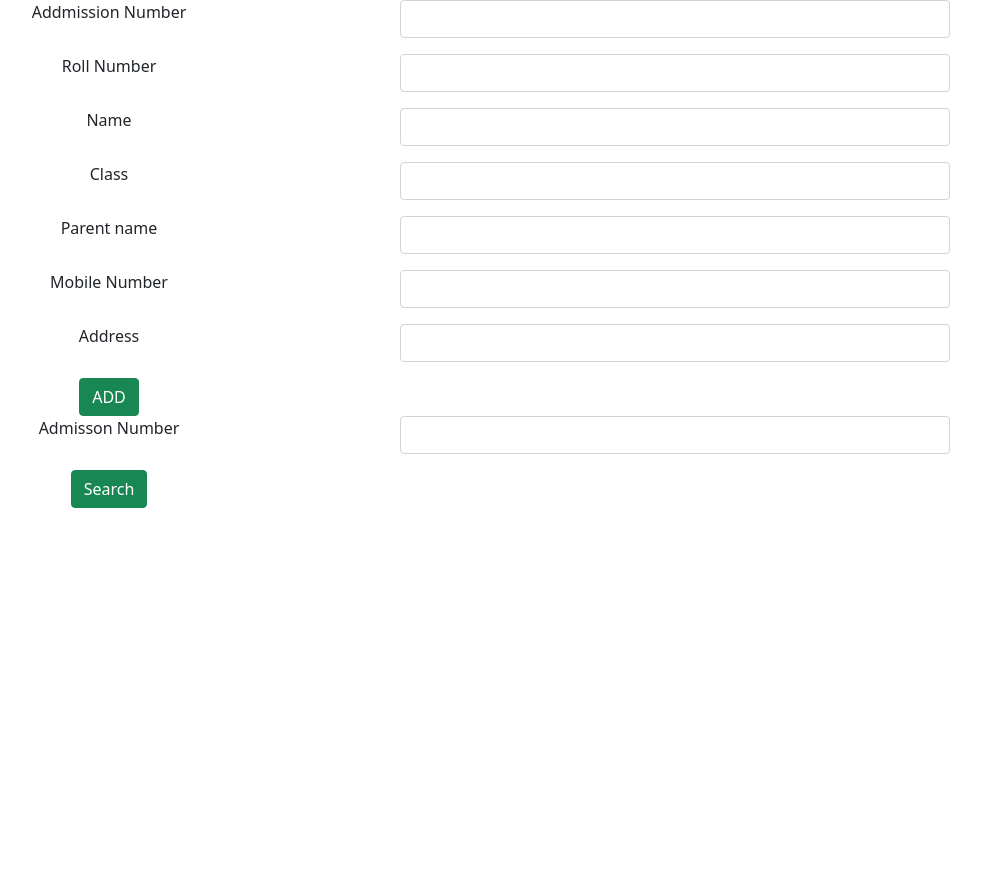
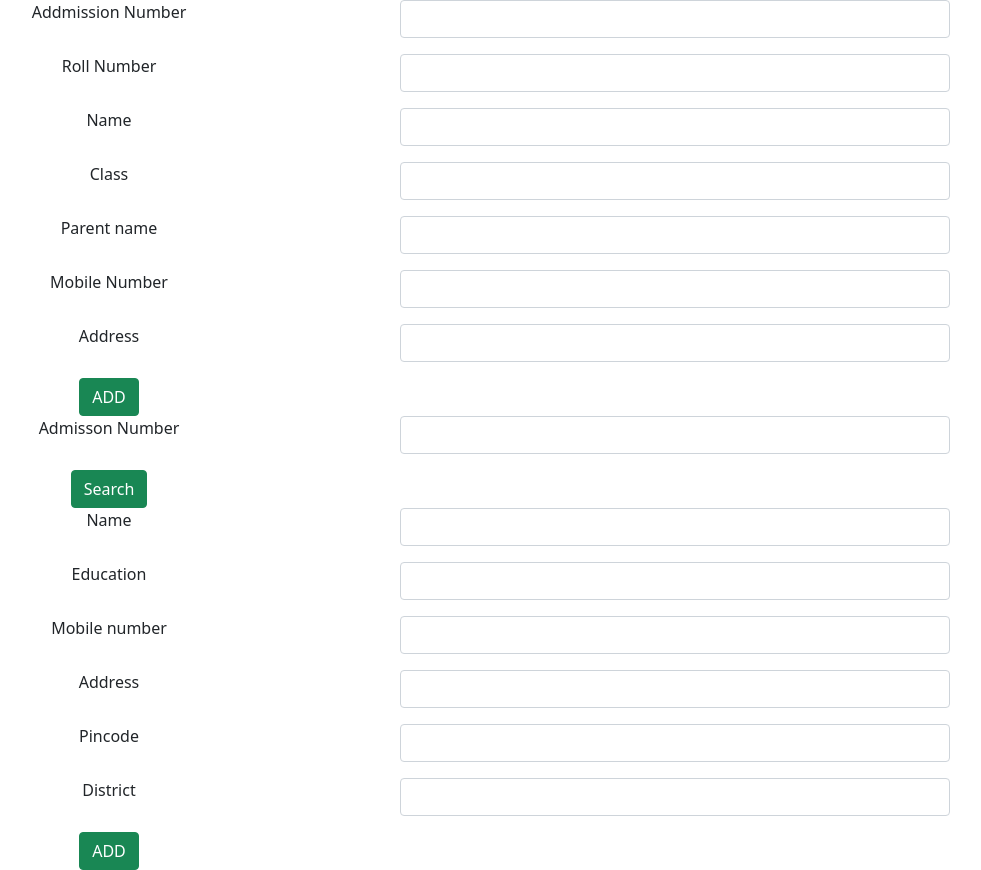
Before and after one commit to Ansumariamjacob/schoolmanagement-react-app, a React (Create React App) app: page / in a window 1280 px wide. Shown: the whole page, without its empty margins (248-1229 px from the left). Before the commit the page ends 800 px from the top, so only its background shows below. Built offline with nearby package versions, Linux system fonts and the light colour scheme.

Commit message:
school managementaddfaculity

```diff
--- a/src/App.js
+++ b/src/App.js
@@ -4,12 +4,14 @@ import Addstudent from './component/Addstudent';
 import 'bootstrap/dist/css/bootstrap.min.css';
 import 'bootstrap/dist/js/bootstrap.bundle.min.js';
 import Search from './component/Search';
+import Addfaculity from './component/Addfaculity';
 
 function App() {
   return (
     <div className="App">
       <Addstudent/>
       <Search/>
+      <Addfaculity/>
     </div>
   );
 }
--- /dev/null
+++ b/src/component/Addfaculity.js
@@ -0,0 +1,63 @@
+import React, { useState } from 'react'
+
+const Addfaculity = () => {
+    var [name,setName]=useState("")
+    var [edu,setEdu]=useState("")
+    var [mob,setMbno]=useState("")
+    var [address,setAddress]=useState("")
+    var [pincode,setPincode]=useState("")
+    var [dist,setdist]=useState("")
+    const subdata=()=>{
+        const data={"Name":name,"Education":edu,"Mobile":mob,"Address":address,"pincode":pincode,"District":dist}
+        console.log(data)
+    }
+  return (
+    <div>
+         <div className="container">
+    <div className="row">
+        <div className="col col-12 col-sm-12 col-md-12 col-lg-12 col-xl-12 col-xxl-12">
+            <div className="row g-3">
+                <div className="col col-12 col-sm-6 col-md-6 col-lg-6 col-xl-6 col-xxl-6">
+                    <label for="" className="form-label">Name</label></div>
+                    <div className="col col-12 col-sm-6 col-md-6 col-lg-6 col-xl-6 col-xxl-6">
+                    <input onChange={(e)=>{setName(e.target.value)}} type="text" className="form-control"/>
+                </div>
+                <div className="col col-12 col-sm-6 col-md-6 col-lg-6 col-xl-6 col-xxl-6">
+                    <label for="" className="form-label">Education</label></div>
+                    <div className="col col-12 col-sm-6 col-md-6 col-lg-6 col-xl-6 col-xxl-6">
+                    <input onChange={(e)=>{setEdu(e.target.value)}} type="text" className="form-control"/>
+                </div>
+                <div className="col col-12 col-sm-6 col-md-6 col-lg-6 col-xl-6 col-xxl-6">
+                    <label for="" className="form-label">Mobile number</label></div>
+                    <div className="col col-12 col-sm-6 col-md-6 col-lg-6 col-xl-6 col-xxl-6">
+                    <input onChange={(e)=>{setMbno(e.target.value)}} type="text" className="form-control"/>
+                </div>
+                <div className="col col-12 col-sm-6 col-md-6 col-lg-6 col-xl-6 col-xxl-6">
+                    <label for="" className="form-label">Address</label></div>
+                    <div className="col col-12 col-sm-6 col-md-6 col-lg-6 col-xl-6 col-xxl-6">
+                    <input onChange={(e)=>{setAddress(e.target.value)}} type="text" className="form-control"/>
+                </div>
+                <div className="col col-12 col-sm-6 col-md-6 col-lg-6 col-xl-6 col-xxl-6">
+                    <label for="" className="form-label">Pincode</label></div>
+                    <div className="col col-12 col-sm-6 col-md-6 col-lg-6 col-xl-6 col-xxl-6">
+                    <input onChange={(e)=>{setPincode(e.target.value)}} type="text" className="form-control"/>
+                </div>
+                <div className="col col-12 col-sm-6 col-md-6 col-lg-6 col-xl-6 col-xxl-6">
+                    <label for="" className="form-label">District</label></div>
+                    <div className="col col-12 col-sm-6 col-md-6 col-lg-6 col-xl-6 col-xxl-6">
+                    <input onChange={(e)=>{setdist(e.target.value)}} type="text" className="form-control"/>
+                </div>
+
+
+                <div className="col col-12 col-sm-6 col-md-6 col-lg-6 col-xl-6 col-xxl-6">
+                    <button onClick={subdata} className="btn btn-success">ADD</button>
+                </div>
+            </div>
+        </div>
+    </div>
+</div>
+    </div>
+  )
+}
+
+export default Addfaculity
```
